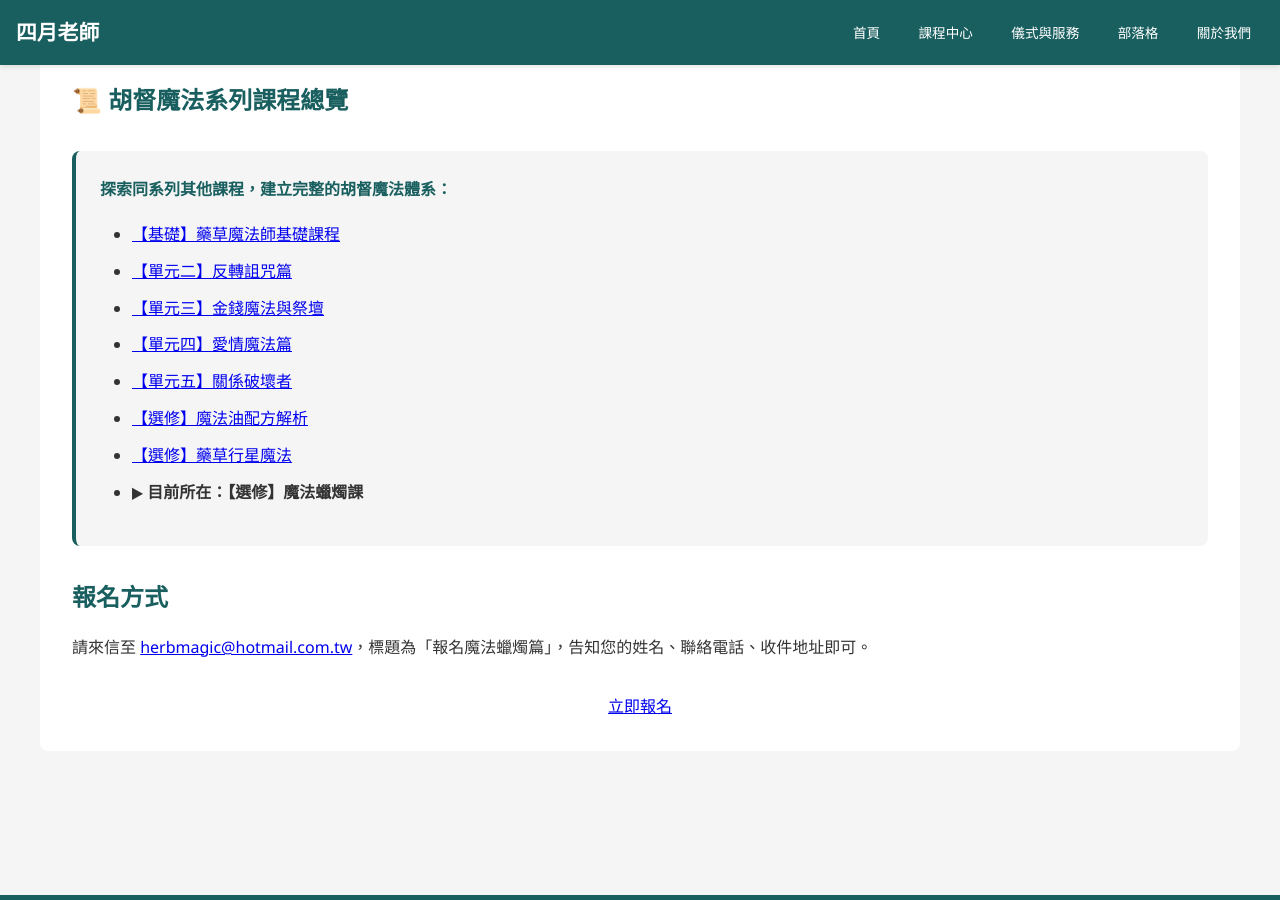
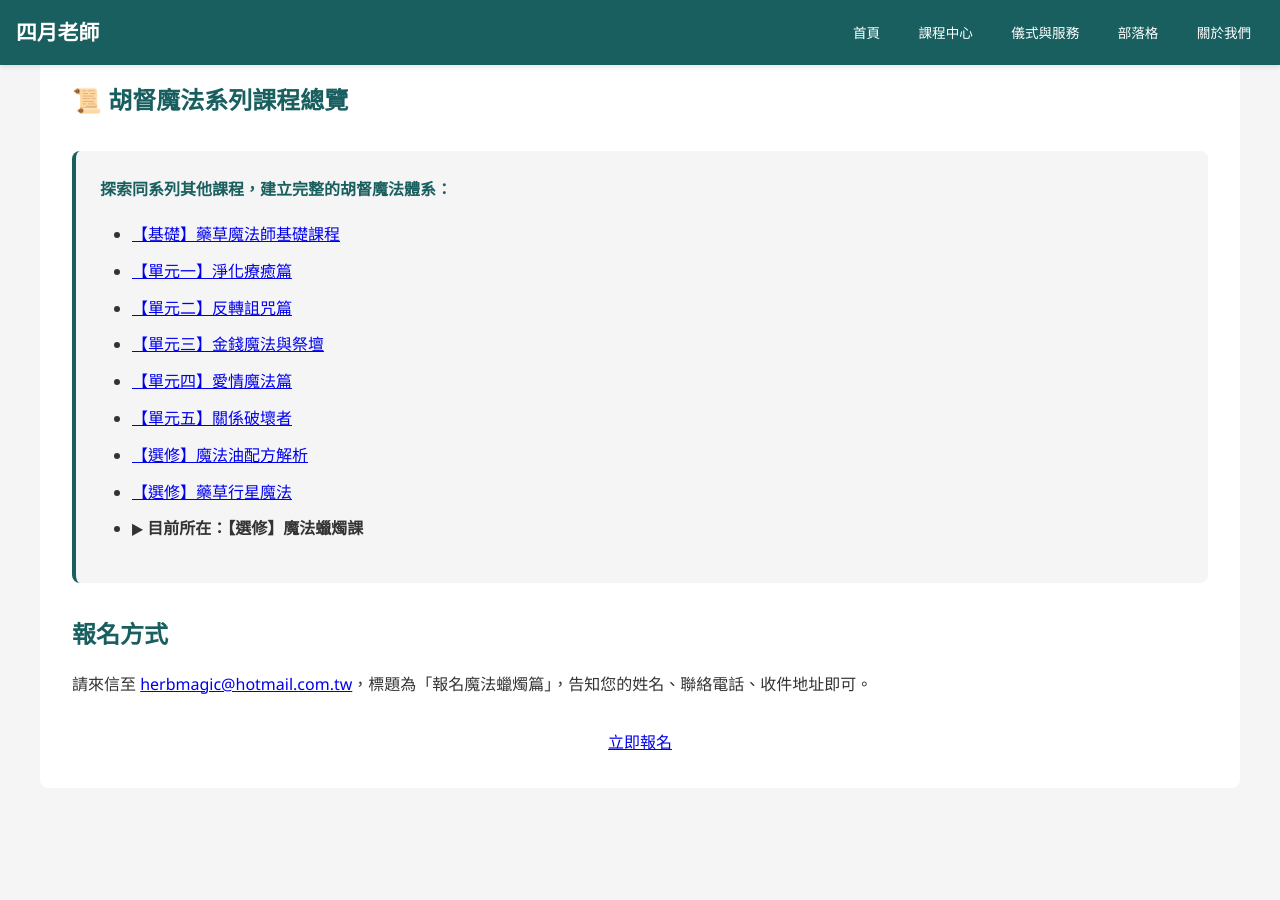
Before and after one commit to light4uliuphone-lang/hoodoo, a Jekyll site: the page built from courses/course-hoodoo-08.html, in a window 1280 px wide and 900 px high, scrolled down 1320 px. Built offline with Jekyll 4.4.1, drawn with Linux system fonts in a browser that asks for light colours.

Commit message:
Update course-hoodoo-08.html

```diff
--- a/courses/course-hoodoo-08.html
+++ b/courses/course-hoodoo-08.html
@@ -46,13 +46,14 @@ title: "魔法蠟燭課 - 四月老師"
         <div style="background-color: #f5f5f5; padding: 1.5rem; border-radius: 8px; margin: 2rem 0; border-left: 4px solid #1a5f5f;">
             <p style="margin-bottom: 1rem; font-weight: bold; color: #1a5f5f;">探索同系列其他課程，建立完整的胡督魔法體系：</p>
             <ul style="line-height: 1.8;">
-                <li><a href="/courses/course-hoodoo-00.html">【基礎】藥草魔法師基礎課程</a></li>
-                <li><a href="/courses/course-hoodoo-02.html">【單元二】反轉詛咒篇</a></li>
-                <li><a href="/courses/course-hoodoo-03.html">【單元三】金錢魔法與祭壇</a></li>
-                <li><a href="/courses/course-hoodoo-04.html">【單元四】愛情魔法篇</a></li>
-                <li><a href="/courses/course-hoodoo-05.html">【單元五】關係破壞者</a></li>
-                <li><a href="/courses/course-hoodoo-06.html">【選修】魔法油配方解析</a></li>
-                <li><a href="/courses/course-hoodoo-07.html">【選修】藥草行星魔法</a></li>
+                <li><a href="/courses/course-hoodoo-00/">【基礎】藥草魔法師基礎課程</a></li>
+                <li><a href="/courses/course-hoodoo-01/">【單元一】淨化療癒篇</a></li>
+                <li><a href="/courses/course-hoodoo-02/">【單元二】反轉詛咒篇</a></li>
+                <li><a href="/courses/course-hoodoo-03/">【單元三】金錢魔法與祭壇</a></li>
+                <li><a href="/courses/course-hoodoo-04/">【單元四】愛情魔法篇</a></li>
+                <li><a href="/courses/course-hoodoo-05/">【單元五】關係破壞者</a></li>
+                <li><a href="/courses/course-hoodoo-06/">【選修】魔法油配方解析</a></li>
+                <li><a href="/courses/course-hoodoo-07/">【選修】藥草行星魔法</a></li>
                 <li><strong>▶ 目前所在：【選修】魔法蠟燭課</strong></li>
             </ul>
         </div>
```
